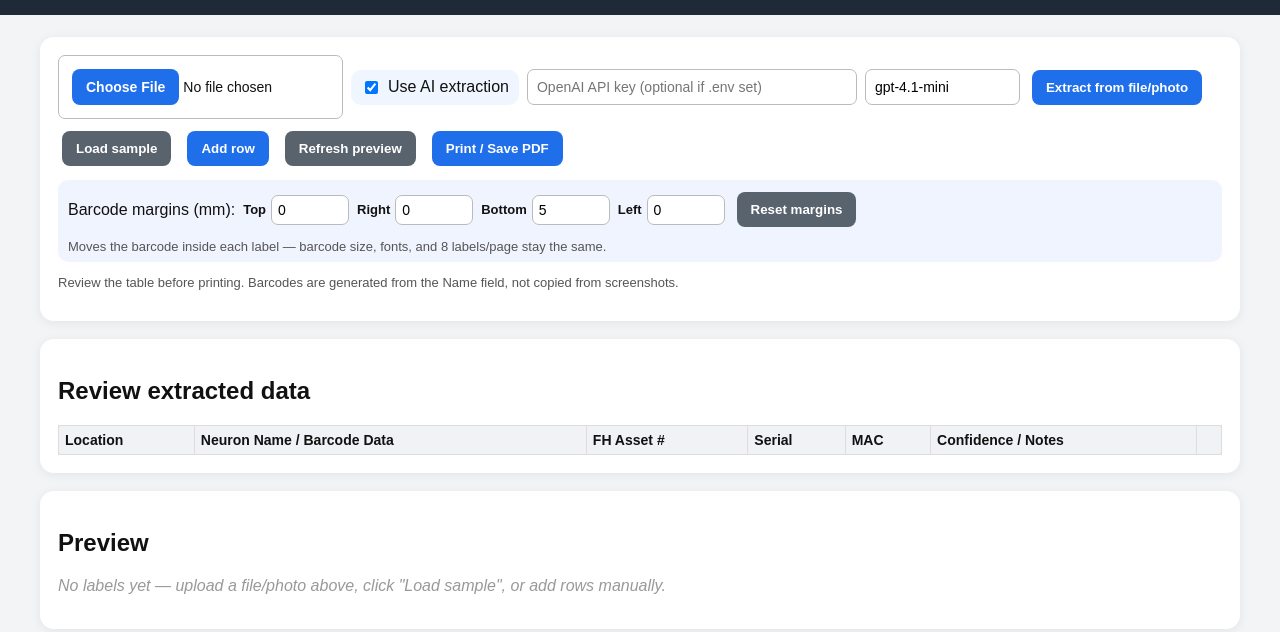
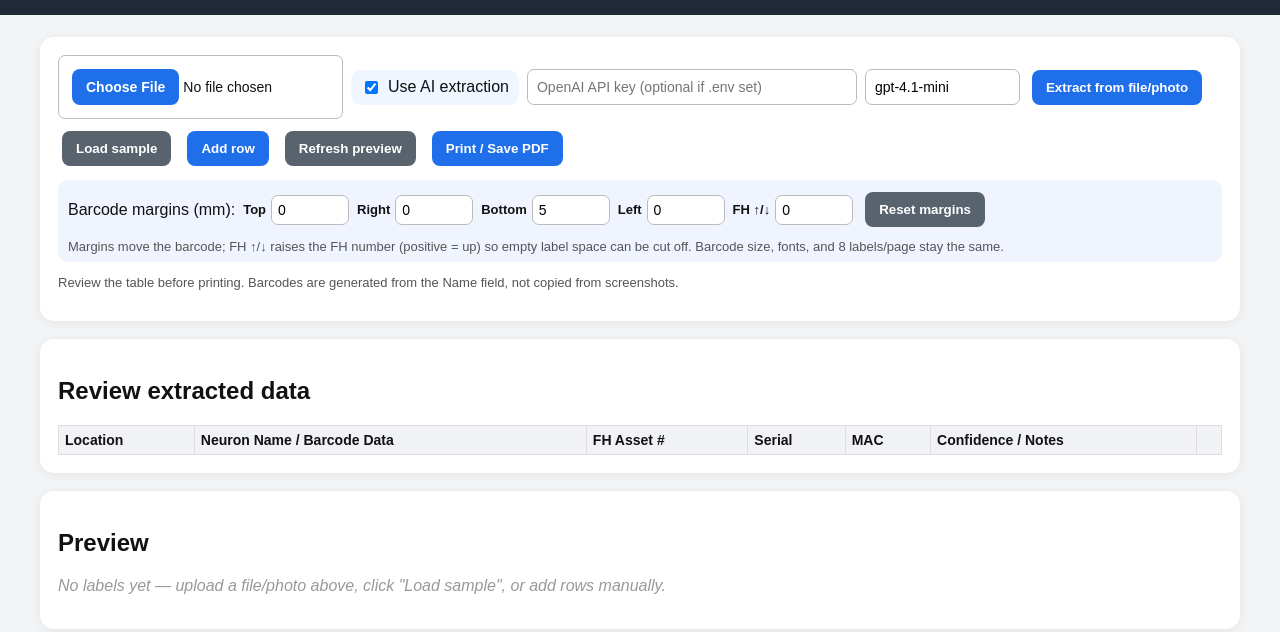
Before and after one commit to phuoctran2911/AIMS_Provation-Barcode-generator, a plain HTML site: page frontend/index.html in a window 1280 px wide. Shown: the part 70-702 px from the top of the page. Drawn offline with Linux system fonts and the light colour scheme; no server answers.

Commit message:
feat: adjustable FH number position (FH up/down control)
Raises the FH asset number from the bottom corner toward the label
content (in mm, -3 to 55) so the empty lower part of each label can
be cut off after printing. Persisted with the other margin settings.

```diff
--- a/frontend/index.html
+++ b/frontend/index.html
@@ -85,7 +85,8 @@
     letter-spacing:-0.5px;
     flex:0 0 auto;
   }
-  .fh { position:absolute; right:4mm; bottom:3mm; color:#666; font-weight:800; font-size:13px; }
+  /* FH number position adjustable via the toolbar (positive --fh-up raises it) */
+  .fh { position:absolute; right:4mm; bottom:calc(3mm + var(--fh-up,0mm)); color:#666; font-weight:800; font-size:13px; }
   .empty { color:#999; font-style:italic; }
 
   @media print {
@@ -122,8 +123,9 @@
       <label>Right <input id="m_right" type="number" min="-10" max="15" step="0.5" oninput="applyMargins()" onchange="normalizeMarginInputs()"></label>
       <label>Bottom <input id="m_bottom" type="number" min="-10" max="15" step="0.5" oninput="applyMargins()" onchange="normalizeMarginInputs()"></label>
       <label>Left <input id="m_left" type="number" min="-10" max="15" step="0.5" oninput="applyMargins()" onchange="normalizeMarginInputs()"></label>
+      <label>FH ↑/↓ <input id="m_fh" type="number" min="-3" max="55" step="0.5" oninput="applyMargins()" onchange="normalizeMarginInputs()"></label>
       <button class="secondary" onclick="resetMargins()">Reset margins</button>
-      <span class="small">Moves the barcode inside each label — barcode size, fonts, and 8 labels/page stay the same.</span>
+      <span class="small">Margins move the barcode; FH ↑/↓ raises the FH number (positive = up) so empty label space can be cut off. Barcode size, fonts, and 8 labels/page stay the same.</span>
     </div>
     <p class="hint">Review the table before printing. Barcodes are generated from the Name field, not copied from screenshots.</p>
     <div id="status" class="small"></div>
@@ -151,19 +153,20 @@ let labels = [];
 const logoUrl = '/assets/provation_logo_crop.png';
 const perPage = 8;
 
-/* ---- Barcode margin controls ---- */
-const MARGIN_DEFAULTS = {top:0, right:0, bottom:5, left:0};
-const MARGIN_KEYS = ['top','right','bottom','left'];
-const MARGIN_MIN = -10, MARGIN_MAX = 15;
+/* ---- Barcode margin + FH position controls ---- */
+const MARGIN_DEFAULTS = {top:0, right:0, bottom:5, left:0, fh:0};
+const MARGIN_LIMITS = {top:[-10,15], right:[-10,15], bottom:[-10,15], left:[-10,15], fh:[-3,55]};
+const MARGIN_KEYS = Object.keys(MARGIN_DEFAULTS);
 
-function clampMargin(v){
+function clampMargin(k, v){
   v = parseFloat(v);
-  if(isNaN(v)) v = 0;
-  return Math.min(MARGIN_MAX, Math.max(MARGIN_MIN, v));
+  if(isNaN(v)) v = MARGIN_DEFAULTS[k];
+  const [lo, hi] = MARGIN_LIMITS[k];
+  return Math.min(hi, Math.max(lo, v));
 }
 function currentMargins(){
   const m = {};
-  MARGIN_KEYS.forEach(k => m[k] = clampMargin(document.getElementById('m_'+k).value));
+  MARGIN_KEYS.forEach(k => m[k] = clampMargin(k, document.getElementById('m_'+k).value));
   return m;
 }
 function applyMargins(save=true){
@@ -173,10 +176,11 @@ function applyMargins(save=true){
   s.setProperty('--bc-mr', m.right+'mm');
   s.setProperty('--bc-mb', m.bottom+'mm');
   s.setProperty('--bc-ml', m.left+'mm');
+  s.setProperty('--fh-up', m.fh+'mm');
   if(save){ try{ localStorage.setItem('bcMargins', JSON.stringify(m)); }catch(e){} }
 }
 function normalizeMarginInputs(){
-  MARGIN_KEYS.forEach(k => { const el = document.getElementById('m_'+k); el.value = clampMargin(el.value); });
+  MARGIN_KEYS.forEach(k => { const el = document.getElementById('m_'+k); el.value = clampMargin(k, el.value); });
   applyMargins();
 }
 function resetMargins(){
@@ -186,7 +190,7 @@ function resetMargins(){
 function initMargins(){
   let m = {...MARGIN_DEFAULTS};
   try{ m = {...m, ...(JSON.parse(localStorage.getItem('bcMargins')) || {})}; }catch(e){}
-  MARGIN_KEYS.forEach(k => document.getElementById('m_'+k).value = clampMargin(m[k]));
+  MARGIN_KEYS.forEach(k => document.getElementById('m_'+k).value = clampMargin(k, m[k]));
   applyMargins(false);
 }
 
```
Also changed, not shown: 1 other file.
